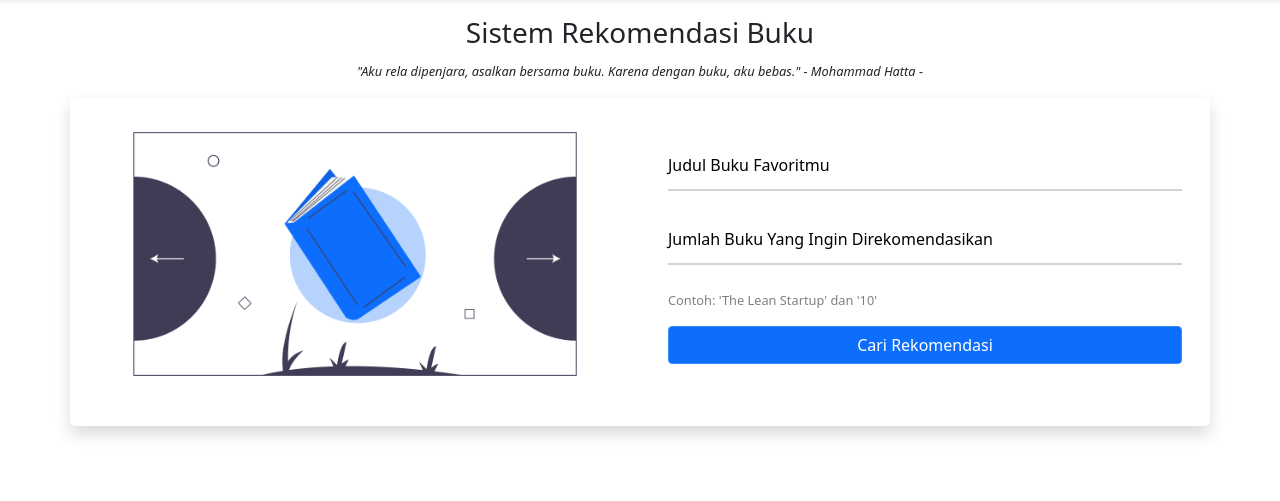
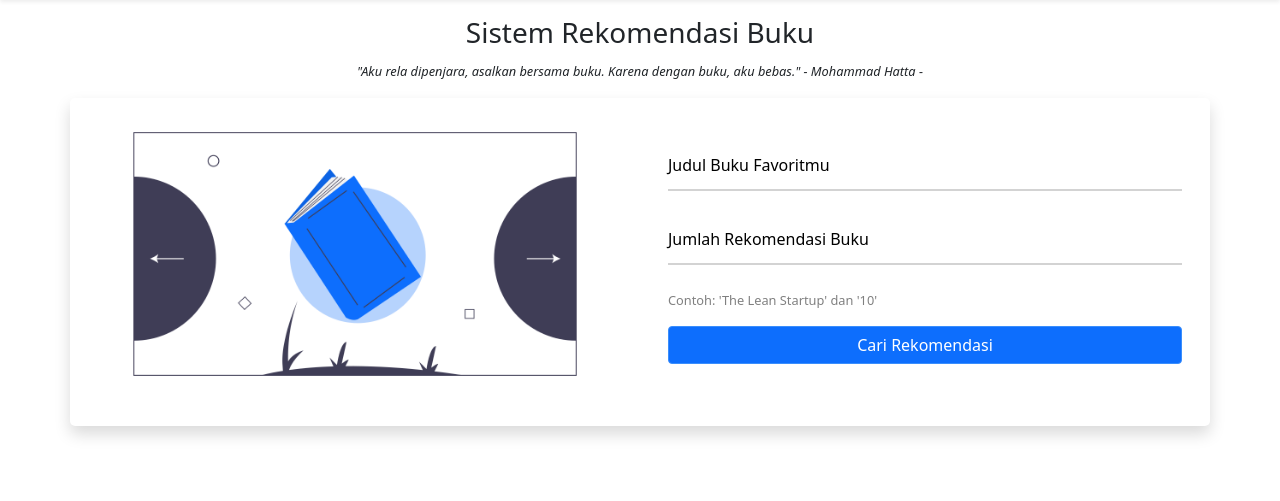
Before and after one commit to rizqizyd/resystem, a Flask app: page /rekomendasi in a window 1280 px wide. Shown: the part 78-579 px from the top of the page. Run offline with Flask 2, Linux system fonts and the light colour scheme; some libraries are stand-ins or nearby versions.

Commit message:
edit favicon

```diff
--- a/templates/layout/header.html
+++ b/templates/layout/header.html
@@ -15,6 +15,7 @@
       rel="stylesheet"
       href="{{ url_for('static', filename='../static/css/style.css') }}"
     />
+    <link rel="shortcut icon" href="/static/img/favicon-fix.png" type="image/x-icon">
     <title>Sistem Rekomendasi Buku</title>
   </head>
 
--- a/templates/rekomendasi.html
+++ b/templates/rekomendasi.html
@@ -33,7 +33,7 @@
           /> -->
           <div class="input-field" style="margin-bottom: 30px">
             <input type="text" id="jumlah" name="jumlah" required max="25"/>
-            <label for="jumlah">Jumlah Buku Yang Ingin Direkomendasikan</label>
+            <label for="jumlah">Jumlah Rekomendasi Buku</label>
           </div>
           <p class="contoh">Contoh: 'The Lean Startup' dan '10'</p>
           <input
```
Also changed, not shown: static/img/eiffel.png (deleted), static/img/favicon-fix.png (added), static/img/favicon.png (added), static/img/jaringan.png (deleted), static/img/literasi.PNG (deleted), static/img/logo.png (deleted), static/img/profesor.png (deleted), static/img/study.png (deleted), static/img/system.png (deleted).
